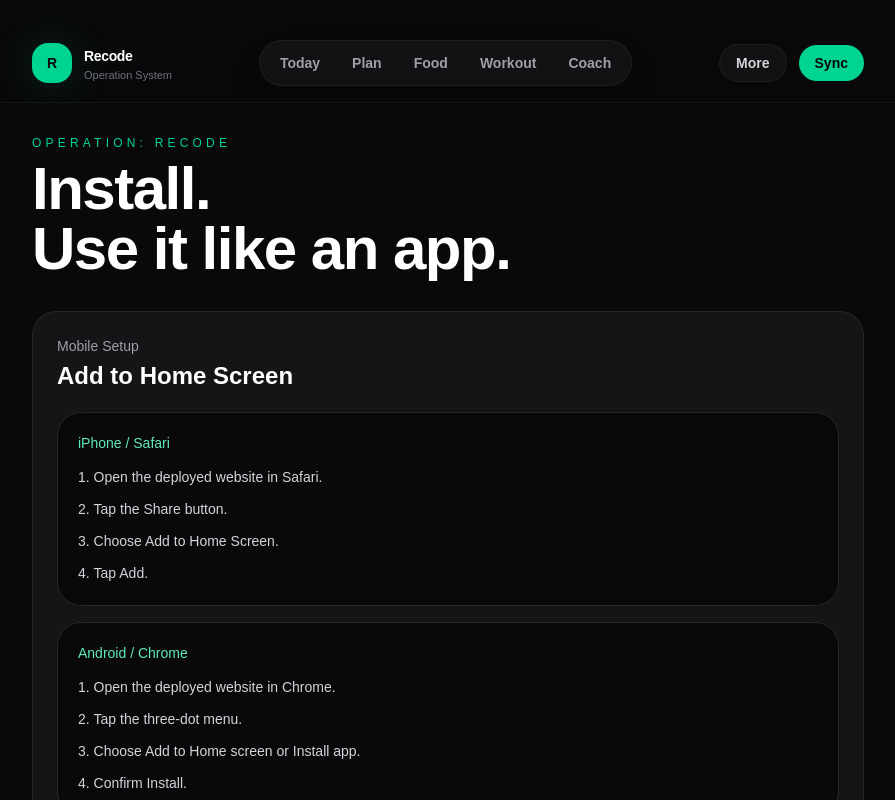
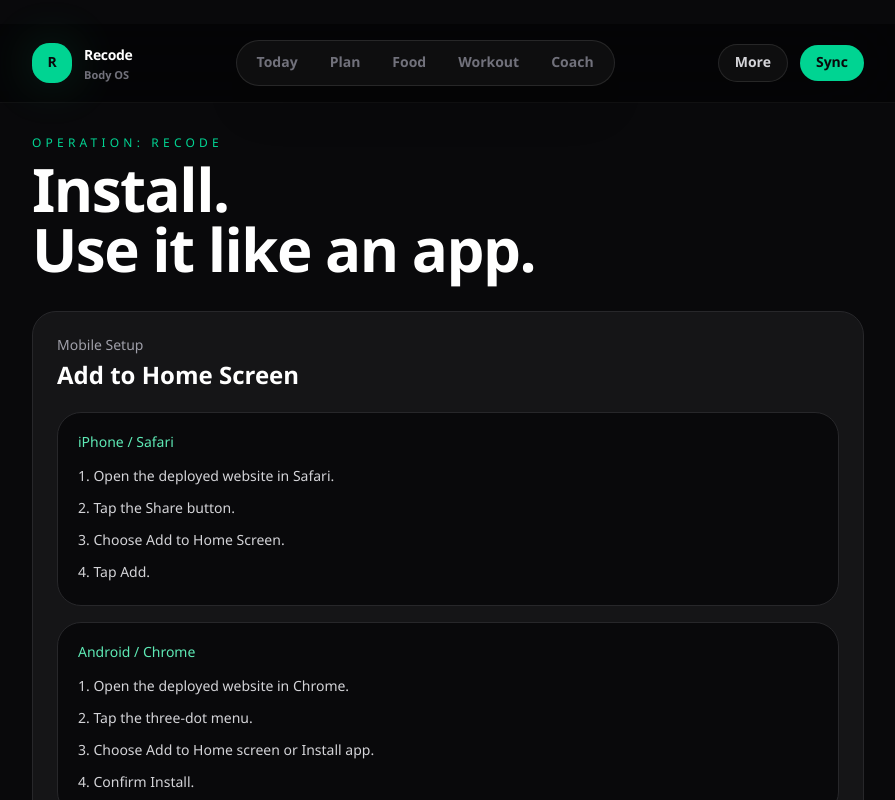
Before and after one commit to ptjaijai/operation-recode, a Next.js app: page /install in a window 1280 px wide. Shown: the top 800 px of the page, without its empty margins (192-1087 px from the left). Built offline with nearby package versions, Linux system fonts and the light colour scheme.

Commit message:
Polish global visual design

```diff
--- a/app/AppNav.tsx
+++ b/app/AppNav.tsx
@@ -22,7 +22,7 @@ const mobileLinks = [
   { href: "/today", label: "Home", icon: "●" },
   { href: "/plan", label: "Plan", icon: "✓" },
   { href: "/food", label: "Food", icon: "+" },
-  { href: "/workout", label: "Workout", icon: "↗" },
+  { href: "/workout", label: "Move", icon: "↗" },
   { href: "/more", label: "More", icon: "…" },
 ];
 
@@ -36,10 +36,10 @@ export default function AppNav() {
 
   return (
     <>
-      <header className="sticky top-0 z-50 -mx-5 mb-8 hidden border-b border-white/5 bg-zinc-950/85 px-5 py-4 backdrop-blur-xl md:-mx-8 md:block md:px-8">
+      <header className="sticky top-0 z-50 -mx-5 mb-8 hidden border-b border-white/5 bg-black/45 px-5 py-4 backdrop-blur-2xl md:-mx-8 md:block md:px-8">
         <div className="mx-auto flex w-full max-w-7xl items-center justify-between gap-6">
-          <Link href="/today" className="group flex items-center gap-3">
-            <div className="grid h-10 w-10 place-items-center rounded-2xl bg-emerald-400 text-sm font-black text-zinc-950 shadow-[0_0_40px_rgba(52,211,153,0.18)]">
+          <Link href="/today" className="flex items-center gap-3">
+            <div className="grid h-10 w-10 place-items-center rounded-[1.1rem] bg-emerald-400 text-sm font-black text-zinc-950 shadow-[0_0_50px_rgba(52,211,153,0.2)]">
               R
             </div>
 
@@ -47,13 +47,13 @@ export default function AppNav() {
               <p className="text-sm font-black tracking-tight text-white">
                 Recode
               </p>
-              <p className="mt-1 text-[11px] font-medium text-zinc-500">
-                Operation System
+              <p className="mt-1 text-[11px] font-semibold text-zinc-500">
+                Body OS
               </p>
             </div>
           </Link>
 
-          <nav className="flex items-center rounded-full border border-white/5 bg-zinc-900/70 p-1 shadow-2xl shadow-black/20">
+          <nav className="flex items-center rounded-full border border-white/10 bg-white/[0.04] p-1 shadow-2xl shadow-black/20">
             {primaryLinks.map((link) => {
               const isActive = isActivePath(pathname, link.href);
 
@@ -64,7 +64,7 @@ export default function AppNav() {
                   className={
                     isActive
                       ? "rounded-full bg-white px-4 py-2 text-sm font-black text-zinc-950 shadow-sm"
-                      : "rounded-full px-4 py-2 text-sm font-bold text-zinc-400 transition hover:text-white"
+                      : "rounded-full px-4 py-2 text-sm font-bold text-zinc-500 hover:text-white"
                   }
                 >
                   {link.label}
@@ -74,13 +74,12 @@ export default function AppNav() {
           </nav>
 
           <div className="flex items-center gap-3">
-            <div className="relative">
-              <details className="group">
-                <summary className="list-none rounded-full border border-white/5 bg-zinc-900/70 px-4 py-2 text-sm font-bold text-zinc-300 transition hover:bg-zinc-800 hover:text-white">
+            <details className="group relative">
+              <summary className="cursor-pointer list-none rounded-full border border-white/10 bg-white/[0.04] px-4 py-2 text-sm font-bold text-zinc-300 hover:bg-white/[0.07] hover:text-white">
                 More
               </summary>
 
-                <div className="absolute right-0 top-12 w-56 overflow-hidden rounded-3xl border border-white/10 bg-zinc-950 p-2 shadow-2xl shadow-black/40">
+              <div className="absolute right-0 top-12 w-56 overflow-hidden rounded-3xl border border-white/10 bg-zinc-950/95 p-2 shadow-2xl shadow-black/50 backdrop-blur-2xl">
                 {secondaryLinks.map((link) => {
                   const isActive = isActivePath(pathname, link.href);
 
@@ -91,7 +90,7 @@ export default function AppNav() {
                       className={
                         isActive
                           ? "block rounded-2xl bg-emerald-400 px-4 py-3 text-sm font-black text-zinc-950"
-                            : "block rounded-2xl px-4 py-3 text-sm font-bold text-zinc-400 transition hover:bg-zinc-900 hover:text-white"
+                          : "block rounded-2xl px-4 py-3 text-sm font-bold text-zinc-400 hover:bg-white/[0.06] hover:text-white"
                       }
                     >
                       {link.label}
@@ -100,11 +99,10 @@ export default function AppNav() {
                 })}
               </div>
             </details>
-            </div>
 
             <Link
               href="/login"
-              className="rounded-full bg-emerald-400 px-4 py-2 text-sm font-black text-zinc-950 transition hover:bg-emerald-300"
+              className="rounded-full bg-emerald-400 px-4 py-2 text-sm font-black text-zinc-950 hover:bg-emerald-300"
             >
               Sync
             </Link>
@@ -112,7 +110,7 @@ export default function AppNav() {
         </div>
       </header>
 
-      <nav className="fixed bottom-0 left-0 right-0 z-[9999] border-t border-white/5 bg-zinc-950/95 px-3 pb-[calc(env(safe-area-inset-bottom)+12px)] pt-2 backdrop-blur-xl md:hidden">
+      <nav className="fixed bottom-0 left-0 right-0 z-[9999] border-t border-white/5 bg-black/70 px-3 pb-[calc(env(safe-area-inset-bottom)+12px)] pt-2 backdrop-blur-2xl md:hidden">
         <div className="mx-auto grid max-w-md grid-cols-5 gap-2">
           {mobileLinks.map((link) => {
             const isActive = isActivePath(pathname, link.href);
--- a/app/ServiceWorkerRegister.tsx
+++ b/app/ServiceWorkerRegister.tsx
@@ -6,8 +6,30 @@ export default function ServiceWorkerRegister() {
   useEffect(() => {
     if (!("serviceWorker" in navigator)) return;
 
+    const isLocalhost =
+      window.location.hostname === "localhost" ||
+      window.location.hostname === "127.0.0.1";
+
+    if (isLocalhost) {
+      navigator.serviceWorker.getRegistrations().then((registrations) => {
+        registrations.forEach((registration) => {
+          registration.unregister();
+        });
+      });
+
+      if ("caches" in window) {
+        caches.keys().then((cacheNames) => {
+          cacheNames.forEach((cacheName) => {
+            caches.delete(cacheName);
+          });
+        });
+      }
+
+      return;
+    }
+
     navigator.serviceWorker.register("/sw.js").catch(() => {
-      // Silent fail. App still works without service worker.
+      // App still works without service worker.
     });
   }, []);
 
--- a/app/globals.css
+++ b/app/globals.css
@@ -1,44 +1,37 @@
 @import "tailwindcss";
 
 :root {
-  --background: #ffffff;
-  --foreground: #171717;
+  color-scheme: dark;
+  --background: #050505;
+  --foreground: #fafafa;
+  --muted: #a1a1aa;
+  --panel: rgba(24, 24, 27, 0.72);
+  --panel-strong: rgba(39, 39, 42, 0.82);
+  --line: rgba(255, 255, 255, 0.08);
+  --accent: #34d399;
 }
 
-@theme inline {
-  --color-background: var(--background);
-  --color-foreground: var(--foreground);
-  --font-sans: var(--font-geist-sans);
-  --font-mono: var(--font-geist-mono);
-}
-
-@media (prefers-color-scheme: dark) {
-  :root {
-    --background: #0a0a0a;
-    --foreground: #ededed;
-  }
-}
-
-body {
+html {
   background: var(--background);
-  color: var(--foreground);
-  font-family: Arial, Helvetica, sans-serif;
-}
-
-/* Operation: Recode mobile polish */
-html {
-  background: #09090b;
   scroll-behavior: smooth;
   -webkit-text-size-adjust: 100%;
 }
 
 body {
-  background: #09090b;
+  min-height: 100vh;
+  background:
+    radial-gradient(circle at 15% 0%, rgba(52, 211, 153, 0.12), transparent 32rem),
+    radial-gradient(circle at 85% 10%, rgba(20, 184, 166, 0.08), transparent 28rem),
+    linear-gradient(180deg, #050505 0%, #09090b 42%, #050505 100%);
+  color: var(--foreground);
   overflow-x: hidden;
   overscroll-behavior-y: none;
+  font-feature-settings: "cv02", "cv03", "cv04", "cv11";
+  text-rendering: geometricPrecision;
 }
 
 * {
+  box-sizing: border-box;
   -webkit-tap-highlight-color: transparent;
 }
 
@@ -61,12 +54,36 @@ a {
   user-select: none;
 }
 
-::selection {
-  background: #34d399;
-  color: #09090b;
+button,
+a,
+input,
+select,
+textarea {
+  transition:
+    border-color 180ms ease,
+    background-color 180ms ease,
+    color 180ms ease,
+    opacity 180ms ease,
+    transform 180ms ease,
+    box-shadow 180ms ease;
 }
 
-/* Hide scrollbar but keep horizontal nav scrollable */
+button:active,
+a:active {
+  transform: scale(0.985);
+}
+
+input:focus,
+select:focus,
+textarea:focus {
+  box-shadow: 0 0 0 4px rgba(52, 211, 153, 0.12);
+}
+
+::selection {
+  background: var(--accent);
+  color: #050505;
+}
+
 .no-scrollbar::-webkit-scrollbar {
   display: none;
 }
@@ -75,3 +92,108 @@ a {
   -ms-overflow-style: none;
   scrollbar-width: none;
 }
+
+.recode-shell {
+  position: relative;
+}
+
+.recode-shell::before {
+  pointer-events: none;
+  content: "";
+  position: fixed;
+  inset: 0;
+  z-index: -1;
+  background-image:
+    linear-gradient(rgba(255, 255, 255, 0.025) 1px, transparent 1px),
+    linear-gradient(90deg, rgba(255, 255, 255, 0.025) 1px, transparent 1px);
+  background-size: 44px 44px;
+  mask-image: linear-gradient(to bottom, black, transparent 75%);
+}
+
+.recode-card {
+  border: 1px solid var(--line);
+  background: var(--panel);
+  backdrop-filter: blur(18px);
+  box-shadow:
+    0 24px 80px rgba(0, 0, 0, 0.28),
+    inset 0 1px 0 rgba(255, 255, 255, 0.03);
+}
+
+.recode-card-strong {
+  border: 1px solid rgba(52, 211, 153, 0.22);
+  background:
+    linear-gradient(135deg, rgba(52, 211, 153, 0.15), rgba(24, 24, 27, 0.76)),
+    rgba(24, 24, 27, 0.76);
+  backdrop-filter: blur(18px);
+  box-shadow:
+    0 28px 90px rgba(0, 0, 0, 0.35),
+    0 0 80px rgba(52, 211, 153, 0.08),
+    inset 0 1px 0 rgba(255, 255, 255, 0.04);
+}
+
+.recode-kicker {
+  font-size: 0.72rem;
+  font-weight: 900;
+  letter-spacing: 0.28em;
+  text-transform: uppercase;
+  color: var(--accent);
+}
+
+.recode-input {
+  width: 100%;
+  border-radius: 1rem;
+  border: 1px solid var(--line);
+  background: rgba(9, 9, 11, 0.82);
+  padding: 0.85rem 1rem;
+  font-size: 0.9rem;
+  outline: none;
+}
+
+.recode-input:focus {
+  border-color: rgba(52, 211, 153, 0.65);
+}
+
+.recode-label {
+  display: block;
+  margin-bottom: 0.35rem;
+  font-size: 0.72rem;
+  font-weight: 800;
+  color: #71717a;
+}
+
+.recode-button-primary {
+  border-radius: 1rem;
+  background: var(--accent);
+  padding: 0.85rem 1rem;
+  font-size: 0.9rem;
+  font-weight: 950;
+  color: #050505;
+}
+
+.recode-button-primary:hover {
+  background: #6ee7b7;
+  box-shadow: 0 18px 50px rgba(52, 211, 153, 0.18);
+}
+
+.recode-button-ghost {
+  border-radius: 1rem;
+  border: 1px solid var(--line);
+  background: rgba(24, 24, 27, 0.72);
+  padding: 0.85rem 1rem;
+  font-size: 0.9rem;
+  font-weight: 850;
+  color: #d4d4d8;
+}
+
+.recode-button-ghost:hover {
+  background: rgba(39, 39, 42, 0.9);
+  color: white;
+}
+
+@media (max-width: 768px) {
+  body {
+    background:
+      radial-gradient(circle at 50% -10%, rgba(52, 211, 153, 0.14), transparent 26rem),
+      linear-gradient(180deg, #050505 0%, #09090b 48%, #050505 100%);
+  }
+}
--- a/app/layout.tsx
+++ b/app/layout.tsx
@@ -34,8 +34,8 @@ export default function RootLayout({
   children: React.ReactNode;
 }>) {
   return (
-    <html lang="en">
-      <body>
+    <html lang="en" suppressHydrationWarning>
+      <body suppressHydrationWarning>
         <ServiceWorkerRegister />
         {children}
       </body>
```
Lines whose indentation alone changed are shown as unchanged.
